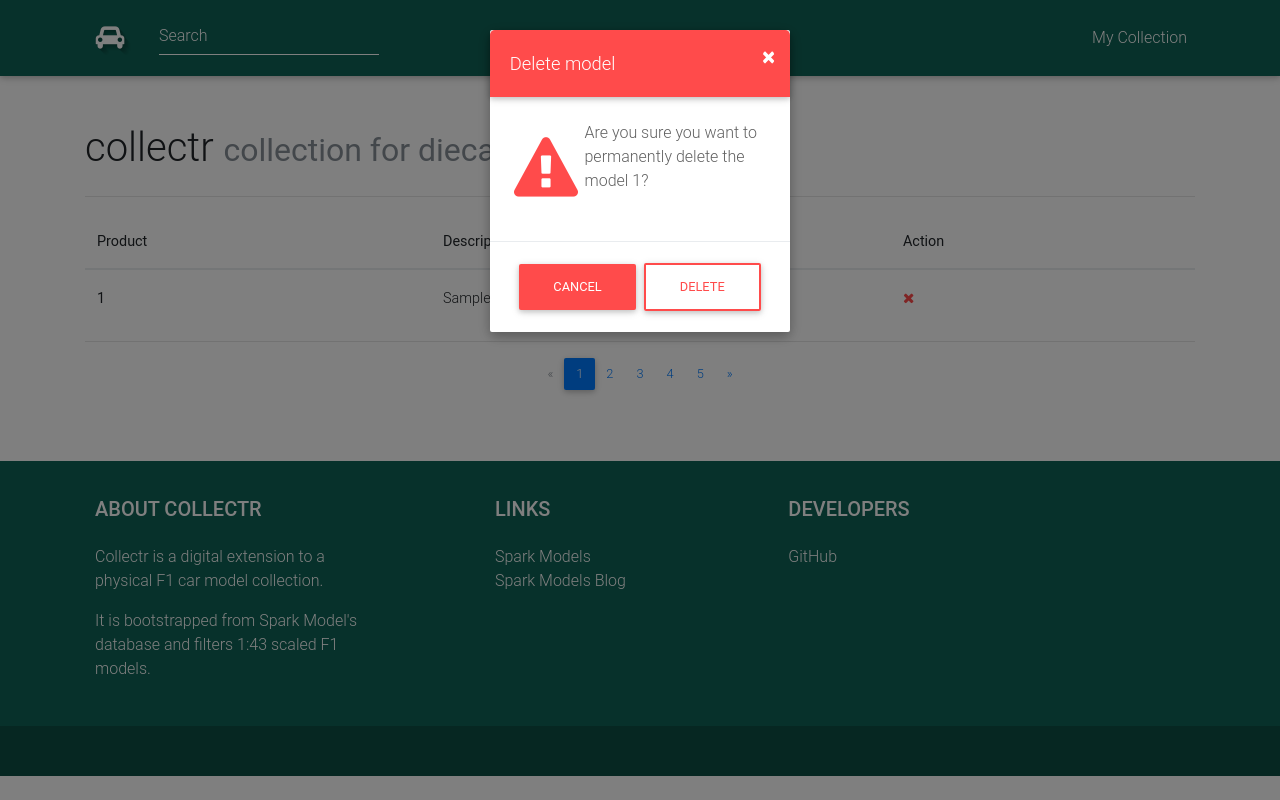
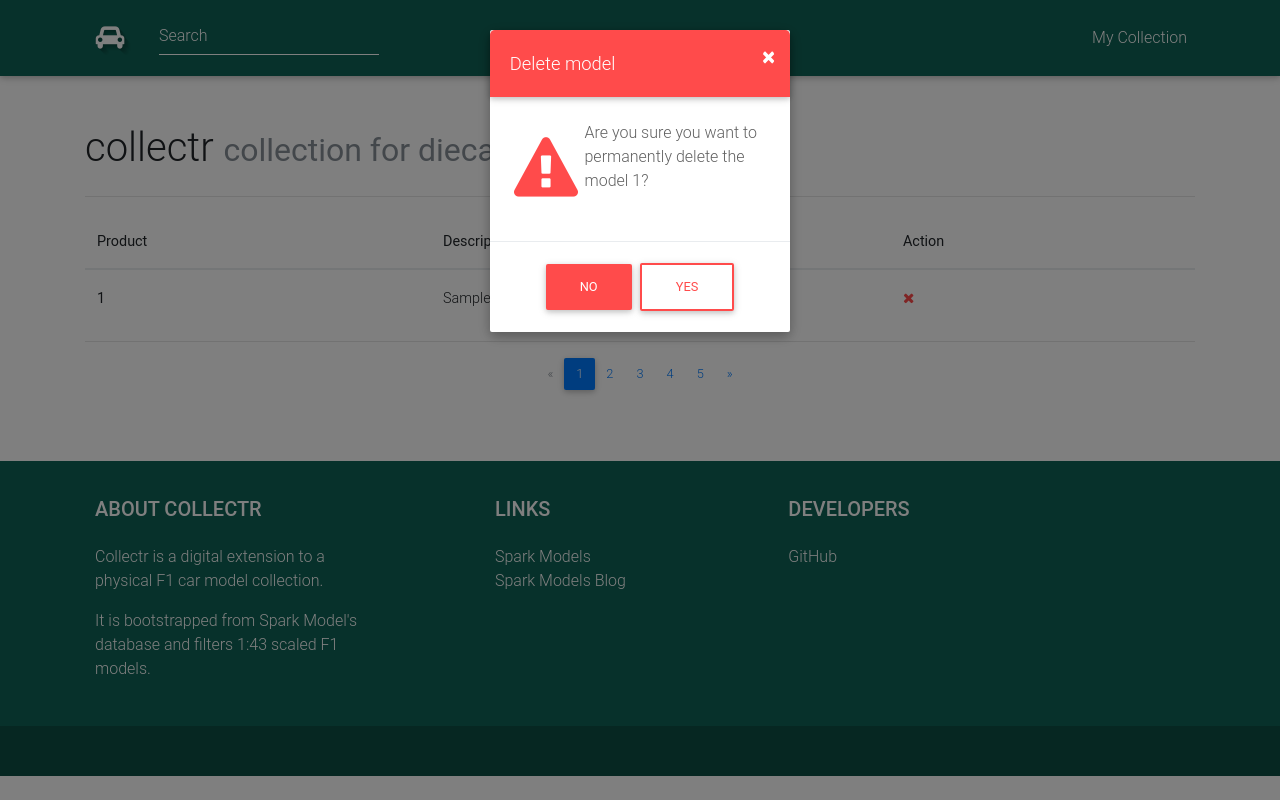
Before and after one commit to beylsp/collectr, a Flask app: template collectr/templates/show_profile.html in a window 1280 px wide, after a click that opens the changed part. Run offline with Flask 2, Linux system fonts and the light colour scheme; the template is opened without the code that fills it: most values are stand-ins (such as "Sample title", 1, 10 or a date in 2020); some libraries are stand-ins or nearby versions; some web fonts are replaced.

Commit message:
fix modal button text

```diff
--- a/collectr/templates/show_profile.html
+++ b/collectr/templates/show_profile.html
@@ -48,8 +48,8 @@
 	</div>
       </div>
       <div class="modal-footer justify-content-center">
-	<a type="button" id="modalCancelDeleteButton" class="btn btn-primary-modal waves-effect waves-light" data-dismiss="modal">Cancel</a>
-	<a type="button" id="modalConfirmDeleteButton" class="btn btn-outline-secondary-modal waves-effect" data-product-id="">Delete</a>
+	<a type="button" id="modalCancelDeleteButton" class="btn btn-primary-modal waves-effect waves-light" data-dismiss="modal">No</a>
+	<a type="button" id="modalConfirmDeleteButton" class="btn btn-outline-secondary-modal waves-effect" data-product-id="">Yes</a>
       </div>
     </div>
   </div>
```
